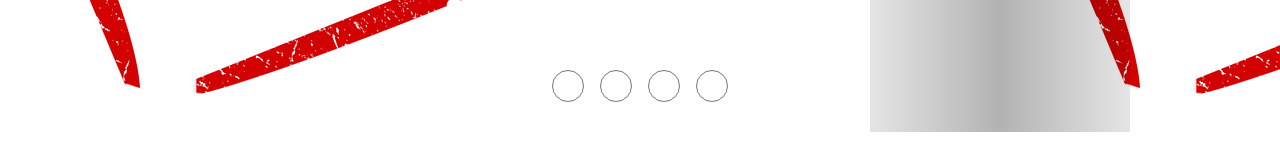
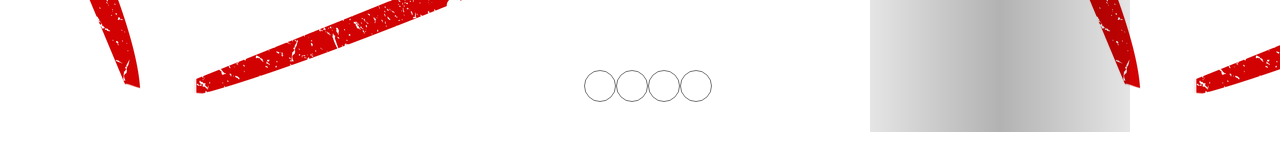
Before and after one commit to lucasfloriani/frontend-challenges, a website built with webpack: page slider-with-only-css/index.html in a window 1280 px wide. Shown: the part 540-700 px from the top of the page. Built offline with nearby package versions, Linux system fonts and the light colour scheme.

Commit message:
Changed html to accept :checked css selector and add start .dot logic

```diff
--- a/slider-with-only-css/index.html
+++ b/slider-with-only-css/index.html
@@ -10,6 +10,10 @@
 <body>
   <div class="container">
     <section class="slide-container">
+      <input type="radio" name="slide" id="slide-1" class="dot dot-1">
+      <input type="radio" name="slide" id="slide-2" class="dot dot-2">
+      <input type="radio" name="slide" id="slide-3" class="dot dot-3">
+      <input type="radio" name="slide" id="slide-4" class="dot dot-4">
       <ul class="slide-list">
         <li class="slide-item">
           <img src="dist/img/slide-image.jpg" alt="Imagem de teste" class="slide-image">
@@ -30,12 +34,6 @@
           <img src="dist/img/slide-image.jpg" alt="Imagem de teste" class="slide-image">
         </li>
       </ul>
-      <div class="dots">
-        <input type="radio" name="slide" id="slide-1" class="dot">
-        <input type="radio" name="slide" id="slide-2" class="dot">
-        <input type="radio" name="slide" id="slide-3" class="dot">
-        <input type="radio" name="slide" id="slide-4" class="dot">
-      </div>
     </section>
   </div>
 </body>
--- a/slider-with-only-css/src/scss/components/_slider.scss
+++ b/slider-with-only-css/src/scss/components/_slider.scss
@@ -8,6 +8,7 @@
     display: flex;
     list-style: none;
     overflow-x: hidden;
+    transition: 0.3s transform ease-in-out;
     width: 100%;
   }
 
@@ -65,17 +66,28 @@
 }
 
 .dot {
+  bottom: 30px;
   cursor: pointer;
   height: 2rem;
+  left: 50%;
   margin: 0 8px;
+  position: absolute;
   width: 2rem;
+  z-index: 100;
 
-  &s {
-    align-items: center;
-    bottom: 30px;
-    display: flex;
-    left: 50%;
-    position: absolute;
-    transform: translateX(-50%);
+  $qtyDots: 4;
+  $dotTranslate: ($qtyDots / 2) * -100%;
+  $slideTranslate: 0%;
+  @for $i from 1 through $qtyDots {
+    &-#{$i} {
+      transform: translateX($dotTranslate);
+
+      &:checked ~ .slide-list {
+        transform: translateX($slideTranslate);
+      }
+      $slideTranslate: $slideTranslate - 100%;
+      $dotTranslate: $dotTranslate + 100%;
+    }
   }
+
 }
```
Also changed, not shown: slider-with-only-css/dist/css/home.css.
